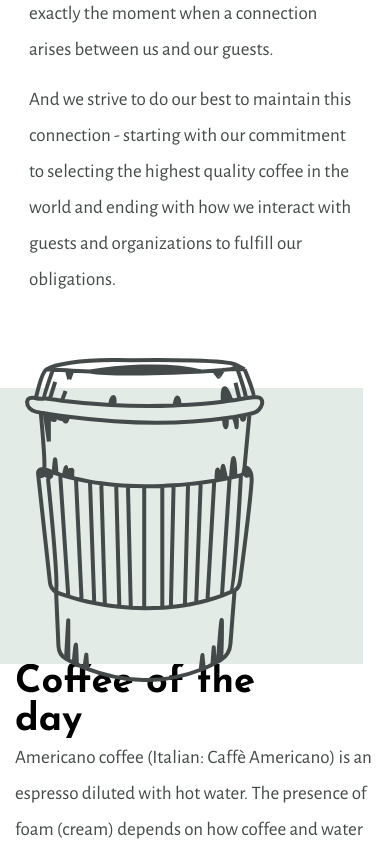
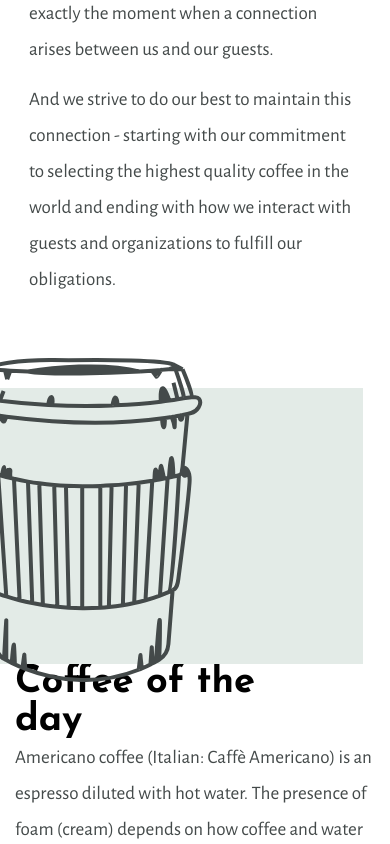
Before and after one commit to DimaZhadan/CoffeeShop, a plain HTML site: page index.html in a window 390 px wide. Shown: the part 1156-2000 px from the top of the page. Drawn offline with nearby package versions, Linux system fonts and the light colour scheme; files whose address does not match are found by name; a web font is replaced by a local one.

Commit message:
Add files via upload

```diff
--- a/index.html
+++ b/index.html
@@ -131,6 +131,13 @@
             </div>
          </section>
          <section class="promotion">
+            <div class="promotion-wrapper">
+               <div class="promotion__section hiden-section">
+                  <div class="promotion__img">
+                     <img src="img/promotion/01.svg" alt="Cuo of Coffee">
+                  </div>
+               </div>
+            </div>
             <div class="promotion__container container">
                <div class="promotion__sections">
                   <div class="promotion__section">
@@ -145,7 +152,7 @@
                      </p>
                      <a href="#" class="promotion__btn">Order now</a>
                   </div>
-                  <div class="promotion__section">
+                  <div class="promotion__section promotion-hidesec">
                      <div class="promotion__img">
                         <img src="img/promotion/01.svg" alt="Cuo of Coffee">
                      </div>
--- a/style/style.css
+++ b/style/style.css
@@ -733,10 +733,10 @@ body {
       padding-top: 90px;
       padding-bottom: 64px;
    }
-   .promotion__img {
-      position: absolute;
-      top: -30px;
-      left: 72px;
+
+
+   .promotion-hidesec{
+      display: none;
    }
 }
 
```
